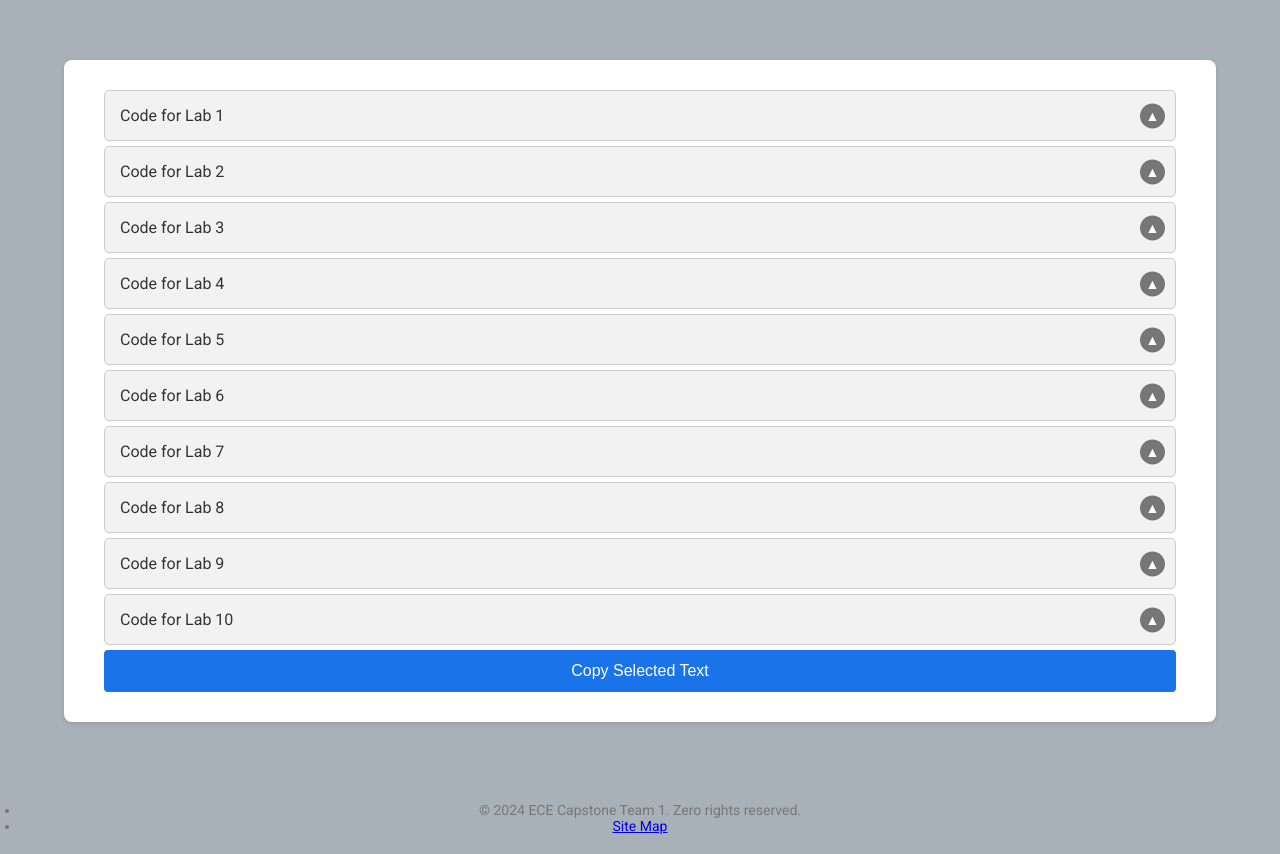
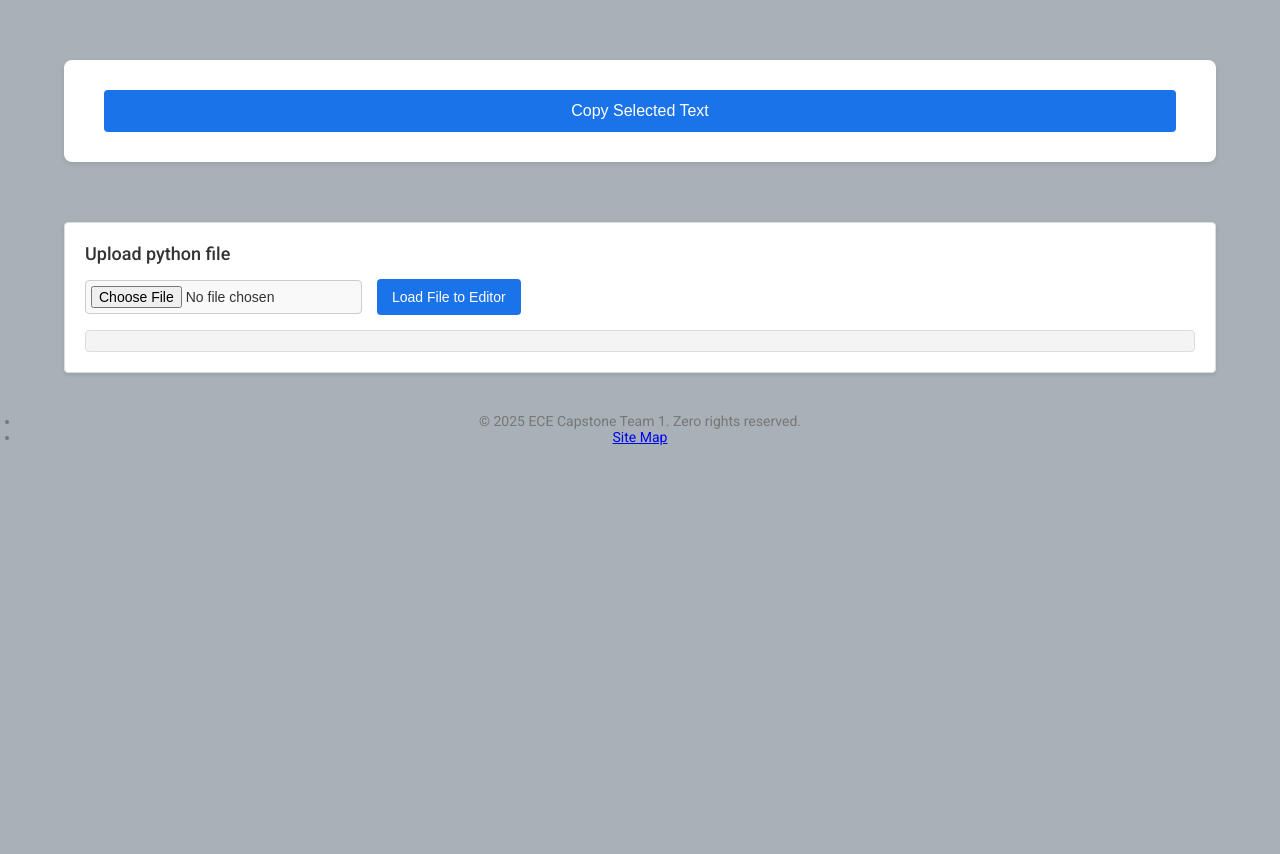
Before and after one commit to marcusmacesich/RobotInterfaceApp, a Django app: page /codetemplates/ in a window 1280 px wide. Shown: the part 58-912 px from the top of the page. After the commit the page ends 503 px from the top, so only its background shows below. Run offline with Django 5.2, Linux system fonts and the light colour scheme; data that the repository does not hold is empty.

Commit message:
Comments+Template functionality

```diff
--- a/robot_interface/interface/static/js/textroom.js
+++ b/robot_interface/interface/static/js/textroom.js
@@ -10,11 +10,15 @@ var janus = null;
 var textroom = null;
 var opaqueId = "textroomtest-"+Janus.randomString(12);
 var consoleElement = '#console';
+
+//This needs to be automatically updated in the future
 var myroom = 1234;	// Demo room
 var myusername = "User";
 var myid = null;
 var participants = {}
 var transactions = {}
+
+//The jquery waits for the site to load before loading janus to try and make it feel snapier
 $(document).ready(function() {
     Janus.init({debug: "all", callback: function() {
         if(!Janus.isWebrtcSupported()) {
@@ -23,6 +27,7 @@ $(document).ready(function() {
         }
         janus = new Janus(
         {
+            //These come from the main page. This needs to be changed in the future to get it from the django server
             server: server,
             iceServers: iceServers,
             success: function()
--- a/robot_interface/interface/templates/codetemplates.html
+++ b/robot_interface/interface/templates/codetemplates.html
@@ -121,6 +121,66 @@
             color: #777;
             font-size: 14px;
         }
+        /* Functional Block Styles */
+    #functional-block {
+        margin: 20px auto;
+        width: 90%;
+        background: #fff;
+        padding: 20px;
+        border: 1px solid #ddd;
+        border-radius: 4px;
+        box-shadow: 0 2px 4px rgba(0, 0, 0, 0.1);
+    }
+
+    #functional-block h3 {
+        margin-bottom: 15px;
+        font-size: 18px;
+        font-weight: 500;
+        color: #333;
+    }
+
+    .functional-controls {
+        display: flex;
+        align-items: center;
+        gap: 15px;
+    }
+
+    .functional-controls input[type="file"] {
+        padding: 5px;
+        font-size: 14px;
+        border: 1px solid #ccc;
+        border-radius: 4px;
+        background: #f9f9f9;
+        cursor: pointer;
+    }
+
+    .functional-controls button {
+        padding: 10px 15px;
+        font-size: 14px;
+        background-color: #1a73e8;
+        color: #fff;
+        border: none;
+        border-radius: 4px;
+        cursor: pointer;
+        transition: background-color 0.3s ease;
+    }
+
+    .functional-controls button:hover {
+        background-color: #1669c1;
+    }
+
+    #output {
+        margin-top: 15px;
+        background: #f4f4f4;
+        padding: 10px;
+        border-radius: 4px;
+        overflow: auto;
+        max-height: 200px;
+        font-size: 14px;
+        font-family: monospace;
+        color: #333;
+        border: 1px solid #ddd;
+    }
     </style>
 </head>
 <body>
@@ -154,111 +214,31 @@
     <!-- Main Content Container -->
     <div class="container">
         <div class="block-container">
-            <!-- 10 Selectable Text Blocks with Expandable Content -->
-            <div class="text-block" id="textBlock1" onclick="selectBlock(1)">
-                <div class="text-content">Code for Lab 1</div>
-                <button class="dropdown-button" onclick="toggleDropdown(event, 1)">▲</button>
+            <div id = "append">
+                <!--Content from backend will be populated here-->
             </div>
-            <!-- Move extra-content below each block -->
-            <!-- currently stores temporary code-->
-            <div class="extra-content" id="extraContent1"><code><pre>
-#GetPositons.py file
-import numpy as np
-import math
-
-def get_pos(polar):
-    if(polar)
-        r = robot.posr
-        theta = robot.posθ
-        phi = robot.posø
-        ret [r, theta, phi]
-    else
-        x = robot.posx
-        y = robot.posy
-        z = robot.posz
-        ret [x, y, z]
-
-def orintation_Calc(m1,n):
-    i = 0
-    mreturn = np.array([0,0])
-    for ø in robot.angles
-        l = robot.length[i]
-        inter = np.array([math.cos(ø),-math.sin(ø)],[math.sin(ø),math.cos(ø)]) @ np.array([1,0])
-        mreturn = mreturn+l*inter
-        if i == n:
-            break
-        i+=1
-
-            </code></pre></div>
-
-            <div class="text-block" id="textBlock2" onclick="selectBlock(2)">
-                <div class="text-content">Code for Lab 2</div>
-                <button class="dropdown-button" onclick="toggleDropdown(event, 2)">▲</button>
-            </div>
-            <div class="extra-content" id="extraContent2">This is additional text for Block 2 that appears on expansion.</div>
-
-            <div class="text-block" id="textBlock3" onclick="selectBlock(3)">
-                <div class="text-content">Code for Lab 3</div>
-                <button class="dropdown-button" onclick="toggleDropdown(event, 3)">▲</button>
-            </div>
-            <div class="extra-content" id="extraContent3">This is additional text for Block 3 that appears on expansion.</div>
-
-            <div class="text-block" id="textBlock4" onclick="selectBlock(4)">
-                <div class="text-content">Code for Lab 4</div>
-                <button class="dropdown-button" onclick="toggleDropdown(event, 4)">▲</button>
-            </div>
-            <div class="extra-content" id="extraContent4">This is additional text for Block 4 that appears on expansion.</div>
-
-            <div class="text-block" id="textBlock5" onclick="selectBlock(5)">
-                <div class="text-content">Code for Lab 5</div>
-                <button class="dropdown-button" onclick="toggleDropdown(event, 5)">▲</button>
-            </div>
-            <div class="extra-content" id="extraContent5">This is additional text for Block 5 that appears on expansion.</div>
-
-            <div class="text-block" id="textBlock6" onclick="selectBlock(6)">
-                <div class="text-content">Code for Lab 6</div>
-                <button class="dropdown-button" onclick="toggleDropdown(event, 6)">▲</button>
-            </div>
-            <div class="extra-content" id="extraContent6">This is additional text for Block 6 that appears on expansion.</div>
-
-            <div class="text-block" id="textBlock7" onclick="selectBlock(7)">
-                <div class="text-content">Code for Lab 7</div>
-                <button class="dropdown-button" onclick="toggleDropdown(event, 7)">▲</button>
-            </div>
-            <div class="extra-content" id="extraContent10">This is additional text for Block 7 that appears on expansion.</div>
-
-            <div class="text-block" id="textBlock8" onclick="selectBlock(8)">
-                <div class="text-content">Code for Lab 8</div>
-                <button class="dropdown-button" onclick="toggleDropdown(event, 8)">▲</button>
-            </div>
-            <div class="extra-content" id="extraContent8">This is additional text for Block 8 that appears on expansion.</div>
-
-            <div class="text-block" id="textBlock9" onclick="selectBlock(9)">
-                <div class="text-content">Code for Lab 9</div>
-                <button class="dropdown-button" onclick="toggleDropdown(event, 9)">▲</button>
-            </div>
-            <div class="extra-content" id="extraContent9">This is additional text for Block 9 that appears on expansion.</div>
-
-            <div class="text-block" id="textBlock10" onclick="selectBlock(10)">
-                <div class="text-content">Code for Lab 10</div>
-                <button class="dropdown-button" onclick="toggleDropdown(event, 10)">▲</button>
-            </div>
-            <div class="extra-content" id="extraContent10">This is additional text for Block 10 that appears on expansion.</div>
-
-            <!-- Single Copy Button -->
             <button class="copy-button" onclick="copySelectedText()">Copy Selected Text</button>
         </div>
+    </div>
+
+    <div id="functional-block">
+        <h3>Upload python file</h3>
+        <div class="functional-controls">
+            <input type="file" id="inputfile">
+            <button type="button" id="load-to-editor-btn">Load File to Editor</button>
+        </div>
+        <pre id="output"></pre>
     </div>
 
 
     <!-- Footer -->
     <div class="footer">
         <ul class="footers">
-            <li>&copy; 2024 ECE Capstone Team 1. Zero rights reserved.</li>
+            <li>&copy; 2025 ECE Capstone Team 1. Zero rights reserved.</li>
             <li><a href="{% url 'sitemap' %}">Site Map</a></li>
         </ul>
     </div>
-
+    <script type="text/javascript" src="https://cdnjs.cloudflare.com/ajax/libs/jquery/3.7.1/jquery.min.js"></script>
     <script>
         let selectedBlockId = null;
         /*
@@ -318,6 +298,77 @@ def orintation_Calc(m1,n):
                 button.innerHTML = '▼';
             }
         }
+
+        // File input event listener
+        document.getElementById('inputfile').addEventListener('change', function () {
+            let fr = new FileReader();
+            fr.onload = function () {
+                // Display the file content in the output section
+                document.getElementById('output').textContent = fr.result;
+                console.log('File content loaded:', fr.result);
+            };
+            fr.readAsText(this.files[0]);
+        });
+
+        // Button to load file content into the editor
+        document.getElementById('load-to-editor-btn').addEventListener('click', function () {
+            const fileContent = document.getElementById('output').textContent;
+            if (fileContent.trim()) {
+                editor.setValue(fileContent, -1); // Load content into the editor without moving the cursor
+            } else {
+                alert('No file content to load. Please upload a file first.');
+            }
+        });
+
+        //Code that runs on load to populate the site
+        var labs = 0;
+        fetch('/get-template-names/')
+        .then(response => response.text())
+        .then(async (data) => {
+            let lines = data.split('\n');
+            lines = lines.filter((item) => item.length !== 0);
+
+            for (const element of lines) { // Use a `for...of` loop for sequential processing
+                let fileSeekNames = element.split(":");
+                for (let i = 0; i < fileSeekNames.length; i++) {
+                    if (i % 2 === 1) {
+                        await displayTextFileContent(fileSeekNames[i], fileSeekNames[i - 1]);
+                    }
+                }
+            }
+        })
+        .catch(error => console.error('Error fetching rules:', error));
+
+        async function displayTextFileContent(fileName, displayName) {
+            const fileContent = await fetchTextFile(fileName); // Wait for the promise to resolve
+            $("#append").append(
+                '<div class="text-block" id="textBlock'+labs+'" onclick="selectBlock(#)">\n'+
+                '<div class="text-content">'+displayName+'</div>\n'+
+                '<button class="dropdown-button" onclick="toggleDropdown(event, '+labs+')">▲</button>\n'+
+                '</div>\n'+
+                '<div class="extra-content" id="extraContent'+labs+'"><pre>\n'+
+                fileContent+
+                '</pre></div>'
+            );
+            labs = labs + 1;
+        }
+
+        async function fetchTextFile(fileName) {
+            return fetch(`/fetch_text_file/?file_name=${encodeURIComponent(fileName)}`)
+            .then(response => {
+                if (!response.ok) {
+                    throw new Error('File not found or error fetching file.');
+                }
+                return response.text();
+            })
+            .then(data => {
+                return data;
+            })
+            .catch(error => {
+                return error.message;
+            });
+        }
+
     </script>
 
 </body>
--- a/robot_interface/interface/urls.py
+++ b/robot_interface/interface/urls.py
@@ -16,5 +16,9 @@ urlpatterns = [
     path('stream', views.stream, name='stream'),
     path('codetemplates/', views.code_templates, name='codetemplates'),
     path('codetemplates/', views.code_templates, name='codetemplates'),
-    path('robot_code/<int:robot_id>/finish_program/', views.finish_program, name='finish_program')
+    path('robot_code/<int:robot_id>/finish_program/', views.finish_program, name='finish_program'),
+    path('manage_templates', views.manage_templates, name='manage_templates'),
+    path('get-template-names/', views.get_template_names, name='get_template_names'),
+    path('fetch_text_file/', views.fetch_text_file, name='fetch_text_file'),
+    path('handle_text_data/', views.handle_text_data, name='handle_text_data')
 ]
--- a/robot_interface/interface/views.py
+++ b/robot_interface/interface/views.py
@@ -223,3 +223,79 @@ def code_templates(request):
 def stream(request):
     # Load the stream page
     return render(request, 'stream.html')
+
+def manage_templates(request):
+    return render(request, 'AddTemplates.html')
+
+def get_template_names(request):
+    with open('./interface/files/CodeTemplates/names.txt', 'r') as file:
+        names = file.read()
+    return HttpResponse(names, content_type="text/plain")
+
+@csrf_exempt
+def handle_text_data(request):
+    if request.method == 'POST':
+        try:
+            data = json.loads(request.body)
+            text = data.get('text', '')
+
+            # Validate text
+            if not isinstance(text, str):
+                return JsonResponse({'error': 'Invalid input'}, status=400)
+
+            if text[:13] == "templateWrite":
+                try:
+                    write_to_file(text)
+                    return JsonResponse({'status': 'success', 'message': 'Templates updated successfully!'})
+                except Exception as e:
+                    return JsonResponse({'status': 'error', 'message': str(e)})
+
+            # Process text (e.g., save to the database, etc.)
+            return JsonResponse({'message': 'Data received successfully, no updates to rules or functions'})
+
+        except json.JSONDecodeError:
+            return JsonResponse({'error': 'Invalid JSON'}, status=400)
+
+    return JsonResponse({'error': 'Invalid request method'}, status=405)
+
+def write_to_file(input_string):
+    # Split the input string by lines
+    lines = input_string.splitlines()
+
+    # Validate that there's at least three lines
+    if len(lines) < 3:
+        raise ValueError("Input format is invalid. At least three lines are required.")
+
+    # Extract the first line, filename, and content
+    header = lines[0]
+    filename = lines[1]
+    content = "\n".join(lines[2:])
+
+    # Validate the header
+    if not header.strip() == "templateWrite":
+        raise ValueError("The first line must be 'templateWrite'.")
+
+    # Check for invalid cases where 'templateWrite' is detected but format is wrong
+    if "templateWrite" in input_string and header.strip() != "templateWrite":
+        raise ValueError("The substring 'templateWrite' is detected but the format is incorrect.")
+
+    # Write content to the file
+    with open('./interface/files/CodeTemplates/'+filename, "w") as file:
+        file.write(content)
+
+    print(f"Content successfully written to {filename}.")
+
+def fetch_text_file(request):
+    # Get the file name from the query parameters
+    file_name = request.GET.get('file_name', '')
+
+    # Create the full path to the file
+    file_path = './interface/files/CodeTemplates/' + file_name
+
+    # Check if the file exists and is safe to access
+    try:
+        with open(file_path, 'r') as file:
+            content = file.read()
+        return HttpResponse(content, content_type='text/plain')
+    except json.JSONDecodeError:
+        return JsonResponse({'error': 'File not found or invalid file name.'}, status=404)
```
